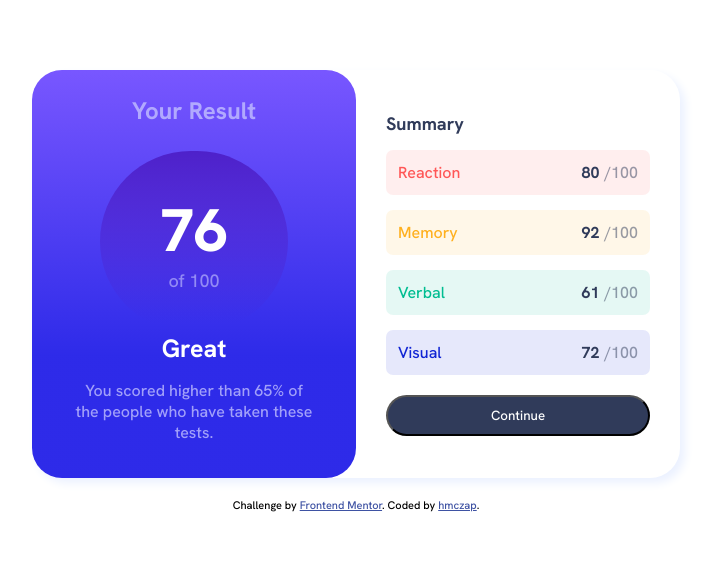
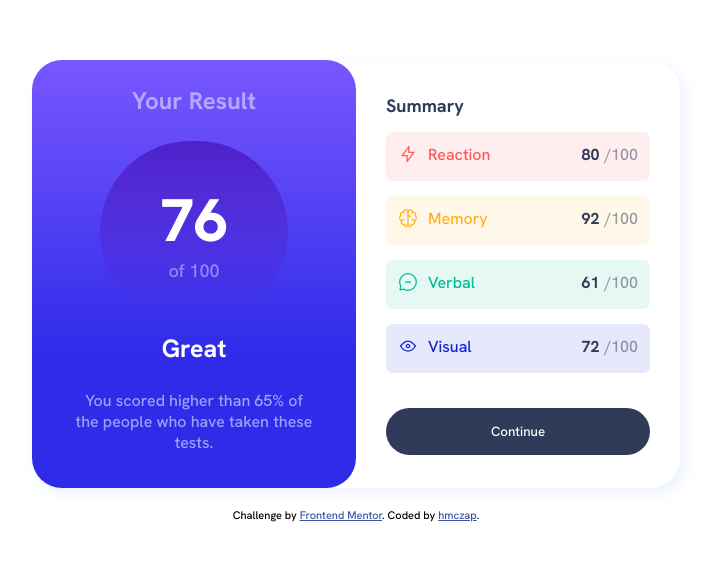
Before and after one commit to hmczap/Results-Summary-component, a plain HTML site: page index.html in a window 1280 px wide. Shown: the part 109-670 px from the top of the page, without its empty margins (284-999 px from the left). Drawn offline with Linux system fonts and the light colour scheme.

Commit message:
Add button color transition for active state

```diff
--- a/index.html
+++ b/index.html
@@ -33,22 +33,22 @@
 
       <ul class="results-list">
         <li class="reaction">
-          <div class="results-icon"></div>
+          <div class="results-icon"><img src="./resources/images/icon-reaction.svg" alt=""></div>
           <h5>Reaction</h5>
           <p><strong class="user-result">80</strong>/100</p>
         </li>
         <li class="memory">
-          <div class="results-icon"></div>
+          <div class="results-icon"><img src="./resources/images/icon-memory.svg" alt=""></div>
           <h5>Memory</h5>
           <p><strong class="user-result">92</strong>/100</p>
         </li>
         <li class="verbal">
-          <div class="results-icon"></div>
+          <div class="results-icon"><img src="./resources/images/icon-verbal.svg" alt=""></div>
           <h5>Verbal</h5>
           <p><strong class="user-result">61</strong>/100</p>
         </li>
         <li class="visual">
-          <div class="results-icon"></div>
+          <div class="results-icon"><img src="./resources/images/icon-visual.svg" alt=""></div>
           <h5>Visual</h5>
           <p><strong class="user-result">72</strong>/100</p>
         </li>
--- a/resources/css/style.css
+++ b/resources/css/style.css
@@ -41,7 +41,7 @@ body {
     width: calc(0.45*1440px);
     justify-self: center;
     display: flex;
-    box-shadow: 5px 5px 10px var(--pale-blue);
+    box-shadow: 5px 5px 15px var(--pale-blue);
     border-radius: 30px;
 }
 
@@ -69,6 +69,7 @@ body {
 .results-card .results-overview h3 {
     font-weight: 700;
     font-size: 25px;
+    padding: 10px 0px;
 }
 
 .results-overview p.subtitle {
@@ -127,6 +128,12 @@ body {
     margin: 5px 0px;
 }
 
+.results-summary li .results-icon {
+    display: inline;
+    float: left;
+    margin-right: 10px;
+}
+
 .results-summary li h5 {
     font-size: 16px;
     font-weight: 500;
@@ -179,18 +186,23 @@ body {
 
 .results-summary button {
     width: 100%;
+    margin-top: 15px;
     background-color: var(--dark-gray-blue);
     border-radius: 50px;
-    padding: 10px;
-    transition: background-color 0.2s ease-in-out;
+    padding: 15px;
+    transition: background-color 0.2s;
+    backface-visibility: hidden;
+    border: none;
 }
 
 .results-summary button p {
     color: var(--white);
+    backface-visibility: hidden;
 }
 
 .results-summary button:hover {
-    background-color: red;
+    background: var(--light-royal-blue) 70%;
+    backface-visibility: hidden;
 }
 
 .attribution {
```
